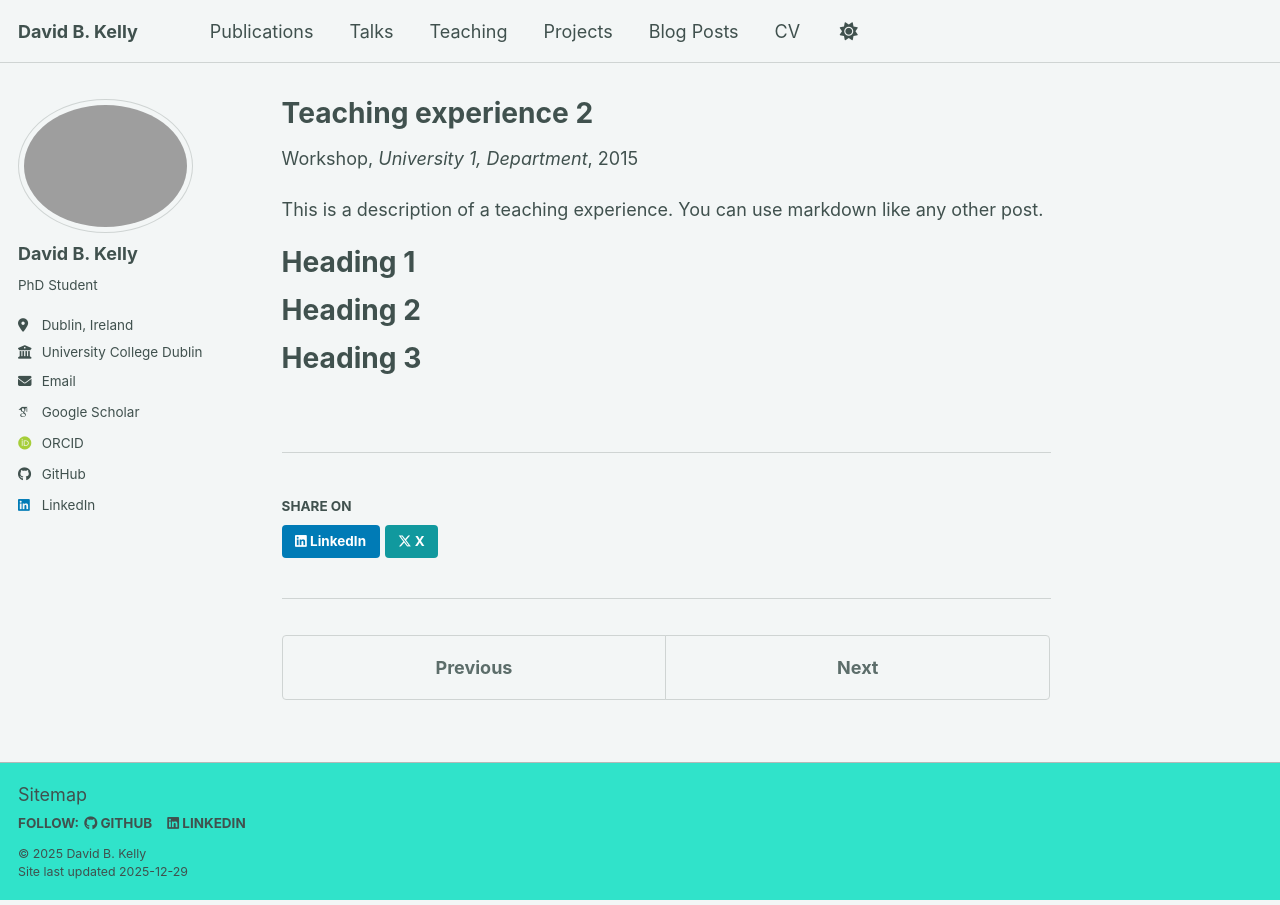
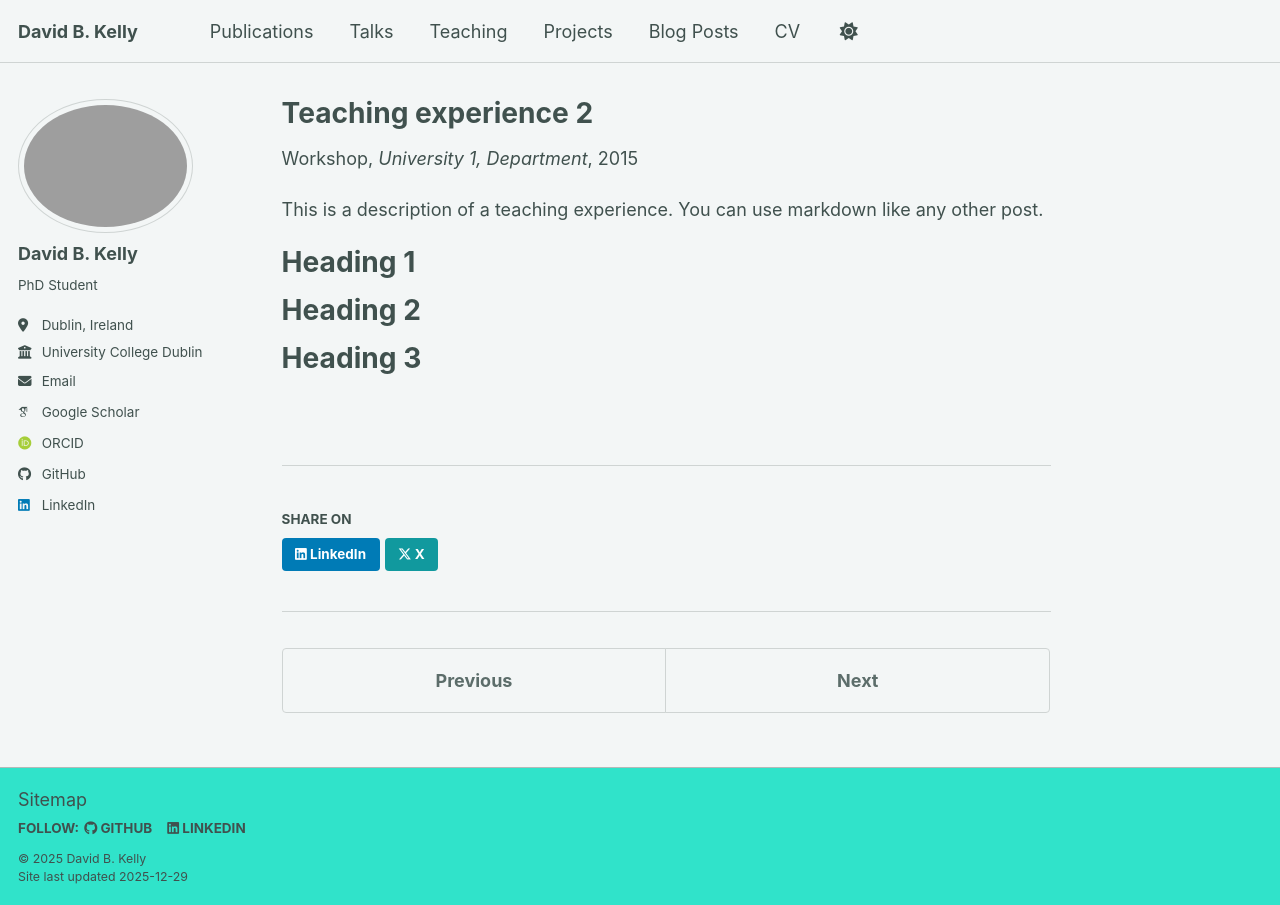
Before and after one commit to davidbkelly/davidbkelly.github.io, a Jekyll site: the page built from _teaching/2015-spring-teaching-2.md, in a window 1280 px wide. Built offline with Jekyll 4.4.1, drawn with Linux system fonts in a browser that asks for light colours; some web fonts are replaced; a script bundle is joined from its source files by our own code; library files that are not in the unit come from our copies.

Commit message:
Fix HTML formatting in single layout

```diff
--- a/_layouts/single.html
+++ b/_layouts/single.html
@@ -46,6 +46,7 @@ layout: default
 
       <section class="page__content" itemprop="text">
         {{ content }}
+        <div style="margin-top: 1.5em;"></div>
 
         {% if page.citation and page.paperurl and page.slidesurl and page.bibtexurl %}
           <p style="font-size: smaller">Recommended citation: {{ page.citation }}<br /><a href="{{ page.paperurl }}">Download Paper</a> | <a href="{{ page.slidesurl }}">Download Slides</a> | <a href="{{ page.bibtexurl }}">Download Bibtex</a></p>
```
